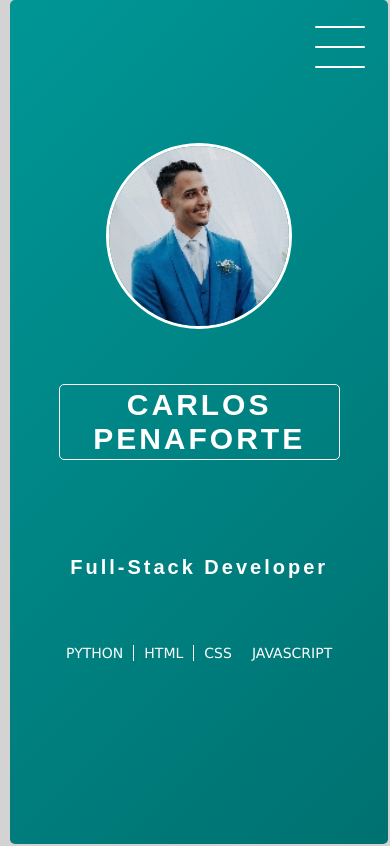
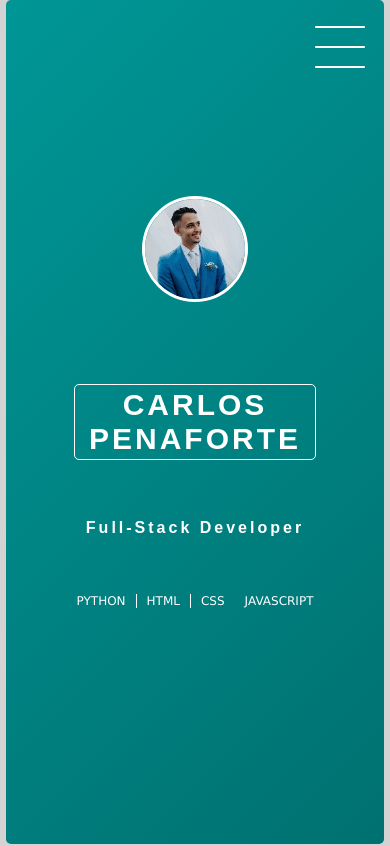
Before and after one commit to CarlosPenaforte/carlospenaforte.github.io, a plain HTML site: page index.html in a window 390 px wide. Shown: the top 846 px of the page. Drawn offline with Linux system fonts and the light colour scheme; a web font is replaced by a local one.

Commit message:
Fixed body padding

```diff
--- a/assets/css/style.css
+++ b/assets/css/style.css
@@ -1,10 +1,12 @@
 @import url('https://fonts.googleapis.com/css2?family=Spline+Sans+Mono:wght@500&display=swap');
+
 body {
     background-color: lightgray;
     font-family: "spline sans mono",Sans-Serif,Verdana;
     width: 97vw;
     margin: auto;
-    padding: 0 10px;
+    padding: 0;
+
 }
 #topper {
     background: linear-gradient(-45deg, rgb(0,100,100),rgb(0, 150, 150),rgb(0, 200, 175),rgb(0,255,150));
@@ -20,11 +22,11 @@ body {
 }
 h1 {
     display: flex;
-    font-size: 70px;
+    font-size: 60px;
     color: white;
     border: 1px solid white;
-    margin:auto;
-    width:70vw;
+    margin:0;
+    width:60vw;
     padding:3px;
     border-radius: 5px;
     letter-spacing: 3px;
@@ -49,12 +51,12 @@ h1 {
     border-radius: 50%;
     margin:0;
     padding: 0;
-    width: 180px;
+    width: 160px;
 }
 
 h6 {
     display: flex;
-    font-size: 30px;
+    font-size: 28px;
     color: white;
     border-radius: 5px;
     letter-spacing: 3px;
@@ -79,7 +81,7 @@ h6 {
     text-decoration: none;
     font-family: 'spline sans mono', Verdana;
     padding:0 10px;
-    font-size: 20px;
+    font-size: 18px;
     text-transform: uppercase;
     color: white;
 }
@@ -97,6 +99,7 @@ h6 {
     display:flex;
     justify-content: center;
     align-items: center;
+    margin:0;
 }
 
 .checkbox{
@@ -105,6 +108,7 @@ h6 {
     position:absolute;
     top:0;
     right:0;
+    margin:0;
     display:flex;
     justify-content: center;
     align-items: center;
@@ -118,6 +122,7 @@ h6 {
     height: 2px;
     background-color: white;
     position: absolute;
+    margin:0;
     border-radius: 4px;
     transition: 0.35s ease-in-out;
 
@@ -145,8 +150,9 @@ h6 {
 
 .menu {
     position:absolute;
+    margin:0;
     top:28px;
-    right: 30px;
+    right: 40px;
     background:transparent;
     height:40px;
     width: 40px;
@@ -160,7 +166,7 @@ h6 {
     position:fixed;
     top:0;
     left:0;
-    width:100%;
+    width:100vw;
     height:90vh;
     display:flex;
     justify-content: center;
@@ -221,7 +227,6 @@ h6 {
 /*CARDS*/
 
 .container{
-    width:100%;
     height: auto;
     display:flex;
     margin: 3rem 0;
@@ -324,6 +329,8 @@ h6 {
 }
 #about_me{
     margin-bottom: 15px;
+    margin-left:0;
+    margin-right:0;
 }
 /*Footer*/
 #contact {
@@ -388,18 +395,21 @@ a:hover {
 
 /*responsible*/
 @media (max-width:800px) {
-    body{
-        margin:0;
-    }
+
     #topper h1{
         font-size:30px;
     }
+
     #topper h6{
-        font-size:20px;
+        font-size:16px;
+    }
+
+    #topper img{
+        width:100px;
     }
 
     .skill{
-        font-size:14px;
+        font-size:12px;
     }
 
     .social-media{
```
